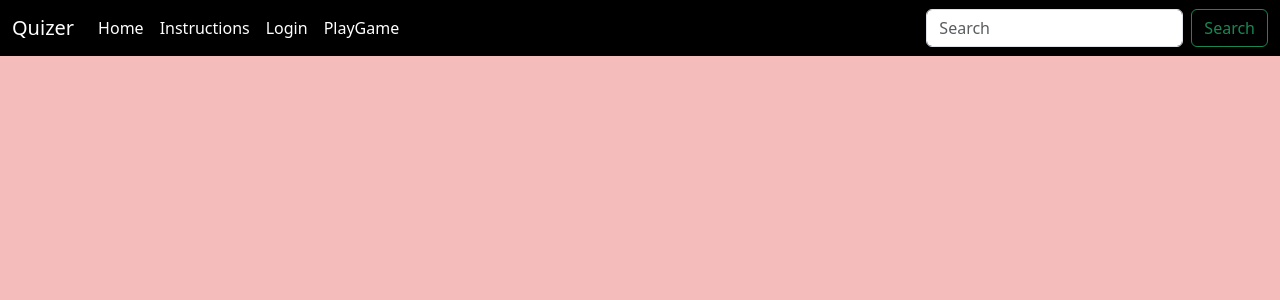
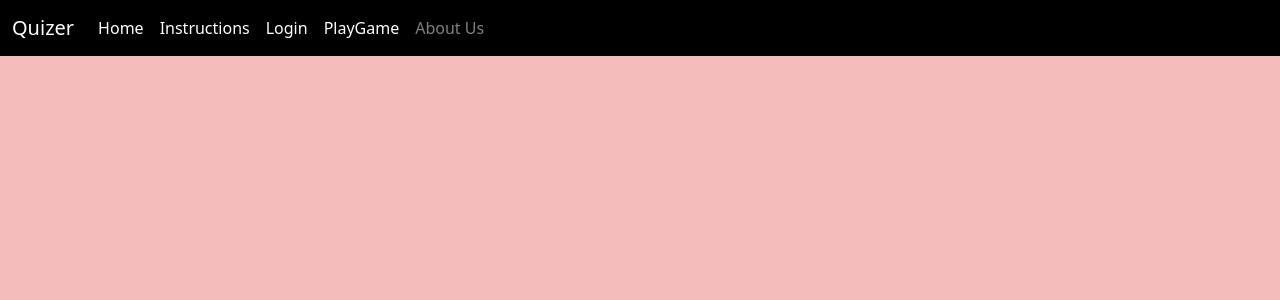
Before and after one commit to Yashrxx/Quizer, a React (Create React App) app: page / in a window 1280 px wide. Shown: the top 300 px of the page. Built offline with nearby package versions, Linux system fonts and the light colour scheme.

Commit message:
new changes

```diff
--- a/src/App.js
+++ b/src/App.js
@@ -1,5 +1,5 @@
 import React from "react";
-import { useState} from 'react';
+// import { useState} from 'react';
 import Home from './components/home.js';
 import Quizinstructions from "./components/quiz/Quizinstructions.js";
 import Play from "./components/quiz/Play.js";
@@ -15,7 +15,7 @@ import {
 function App() {
   return (
     <Router>
-    <Navbar title="Quizer" aboutText="About Us"/>
+    <Navbar title="Quizer" aboutText="About Us" mode="black"/>
     <Routes>
      {/* <Alert/> */}
      <Route path="/quizer" exact element={<Home/>}/>
--- a/src/components/Navbar.js
+++ b/src/components/Navbar.js
@@ -1,19 +1,19 @@
 import React from 'react'
 import PropTypes from 'prop-types';
 import { Link } from 'react-router-dom';
+
 export default function Navbar(props) {
   return (
-    <nav style={{backgroundColor:'black'}} className={`navbar navbar-expand-lg navbar-${props.mode} bg-${props.mode} `}>
-    {/* <h1 className="Hello world"  >{props.title}</h1> */}
+    <nav style={{ backgroundColor: '#14141' }} className={`navbar navbar-expand-lg navbar-${props.mode} bg-${props.mode} `}>
       <div className="container-fluid ">
         <Link className="navbar-brand" to="/quizer">{props.title}</Link>
-    <button className="navbar-toggler" type="button" data-bs-toggle="collapse" data-bs-target="#navbarSupportedContent" aria-controls="navbarSupportedContent" aria-expanded="false" aria-label="Toggle navigation">
+        <button className="navbar-toggler" type="button" data-bs-toggle="collapse" data-bs-target="#navbarNav" aria-controls="navbarNav" aria-expanded="true" aria-label="Toggle navigation">
           <span className="navbar-toggler-icon"></span>
         </button>
-    <div className="collapse navbar-collapse" id="navbarSupportedContent">
+        <div className="collapse navbar-collapse" id="navbarNav">
           <ul className="navbar-nav me-auto mb-2 mb-lg-0">
             <li className="nav-item">
-          <Link id="let" className="nav-link active" aria-current="page" to="/quizer">Home</Link>
+              <Link style={{ color: "white" }} className="nav-link active" aria-current="page" to="/quizer">Home</Link>
             </li>
             <li className="nav-item">
               <Link className="nav-link" to="/play/instructions">Instructions</Link>
@@ -24,16 +24,17 @@ export default function Navbar(props) {
             <li className="nav-item">
               <Link className="nav-link" to="/play/quiz">PlayGame</Link>
             </li>
+            <li className="nav-item">
+              <Link style={{ fontWeight: "100", color: "grey" }} className="nav-link disabled" aria-disabled="true" to="/">{props.aboutText}</Link>
+            </li>
           </ul>
-      <form className="d-flex" role="search">
-        <input className="form-control me-2" type="search" placeholder="Search" aria-label="Search"/>
-        <button className="btn btn-outline-success" type="submit">Search</button>
-      </form>
         </div>
       </div>
     </nav>
   )
 }
-Navbar.propTypes={title : PropTypes.string,
-  aboutText : PropTypes.string
+Navbar.propTypes = {
+  title: PropTypes.string,
+  aboutText: PropTypes.string,
+  mode: PropTypes.string
 }
--- a/src/styles/components/_home.scss
+++ b/src/styles/components/_home.scss
@@ -198,9 +198,9 @@ body{
         }
     }
     #home section{
-        height: 60%;
+        height: 90%;
         background-color: violet;
-        margin-top: 125px;
+        margin-top: 100px;
         h1{
             font-size: 2rem;
         }
```
Lines whose indentation alone changed are shown as unchanged.
